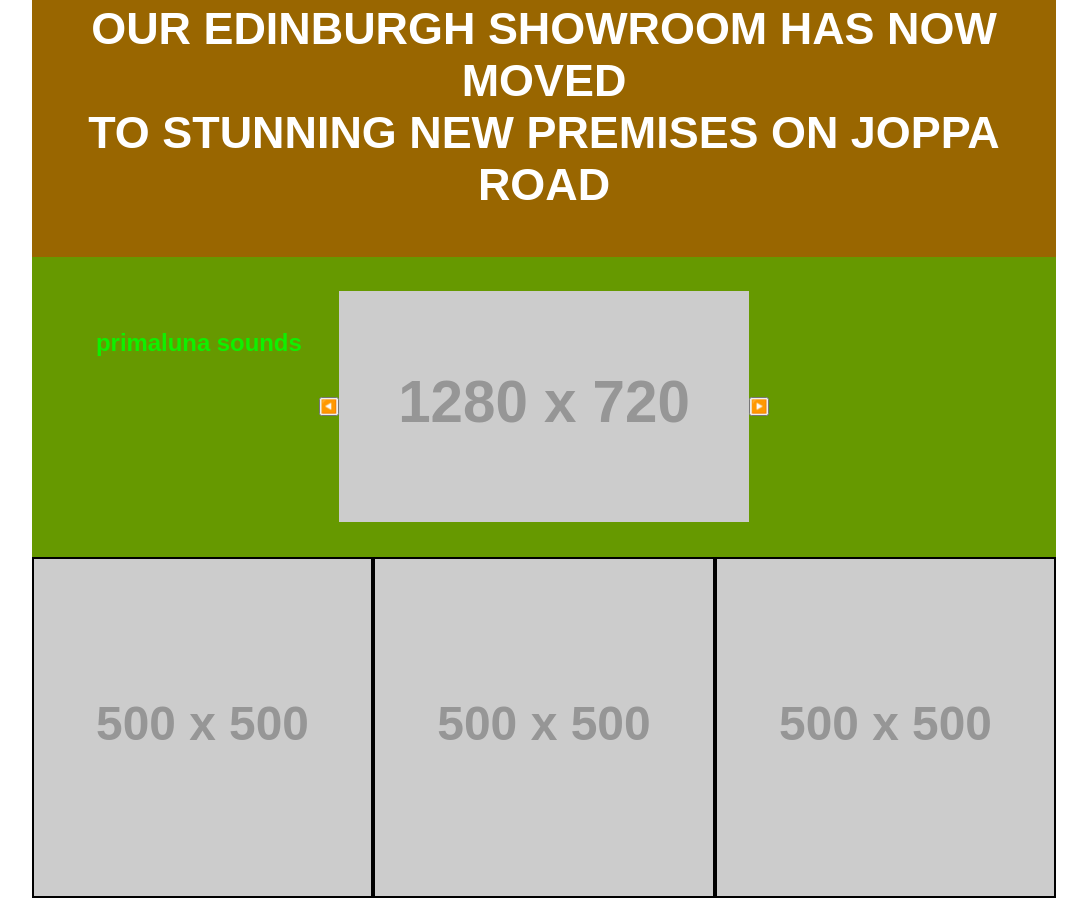
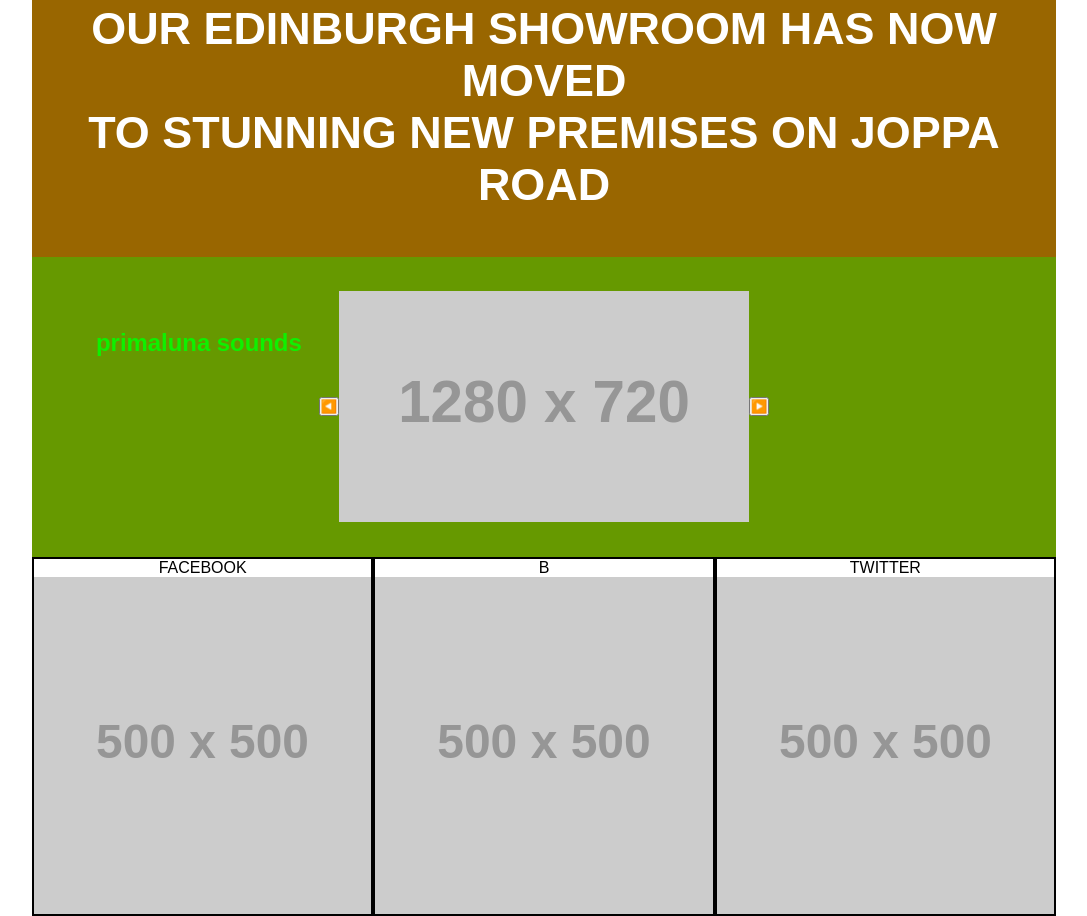
Before and after one commit to rts-cmk-wu10/hi-fi-corner-nej, a plain HTML site: page index.html in a window 1280 px wide. Shown: the part 521-1437 px from the top of the page, without its empty margins (96-1183 px from the left). Drawn offline with Linux system fonts and the light colour scheme; placeholder pictures from the web are drawn by us.

Commit message:
created Social media

```diff
--- a/index.html
+++ b/index.html
@@ -54,12 +54,15 @@
 
             <div class="hifi__social-media">
                 <div class="hifi__social-media__imgcontainer">
+                    <p class="hifi__social-media__text"> Facebook </p>
                     <img class="hifi__social-media__img" src="https://placeholder.com/500x500" alt="Facebook">
                 </div>
                 <div class="hifi__social-media__imgcontainer">
+                    <p class="hifi__social-media__text"> B </p>
                     <img class="hifi__social-media__img" src="https://placeholder.com/500x500" alt="B">
                 </div>
                 <div class="hifi__social-media__imgcontainer">
+                    <p class="hifi__social-media__text"> Twitter </p>
                     <img class="hifi__social-media__img" src="https://placeholder.com/500x500" alt="Twitter">
                 </div>
             </div>
--- a/social-media.css
+++ b/social-media.css
@@ -11,5 +11,7 @@
  }
 
  .hifi__social-media__text{
-
+    text-align: center;
+    font-family: Arial, Helvetica, sans-serif;
+    text-transform: uppercase;
  }
```
